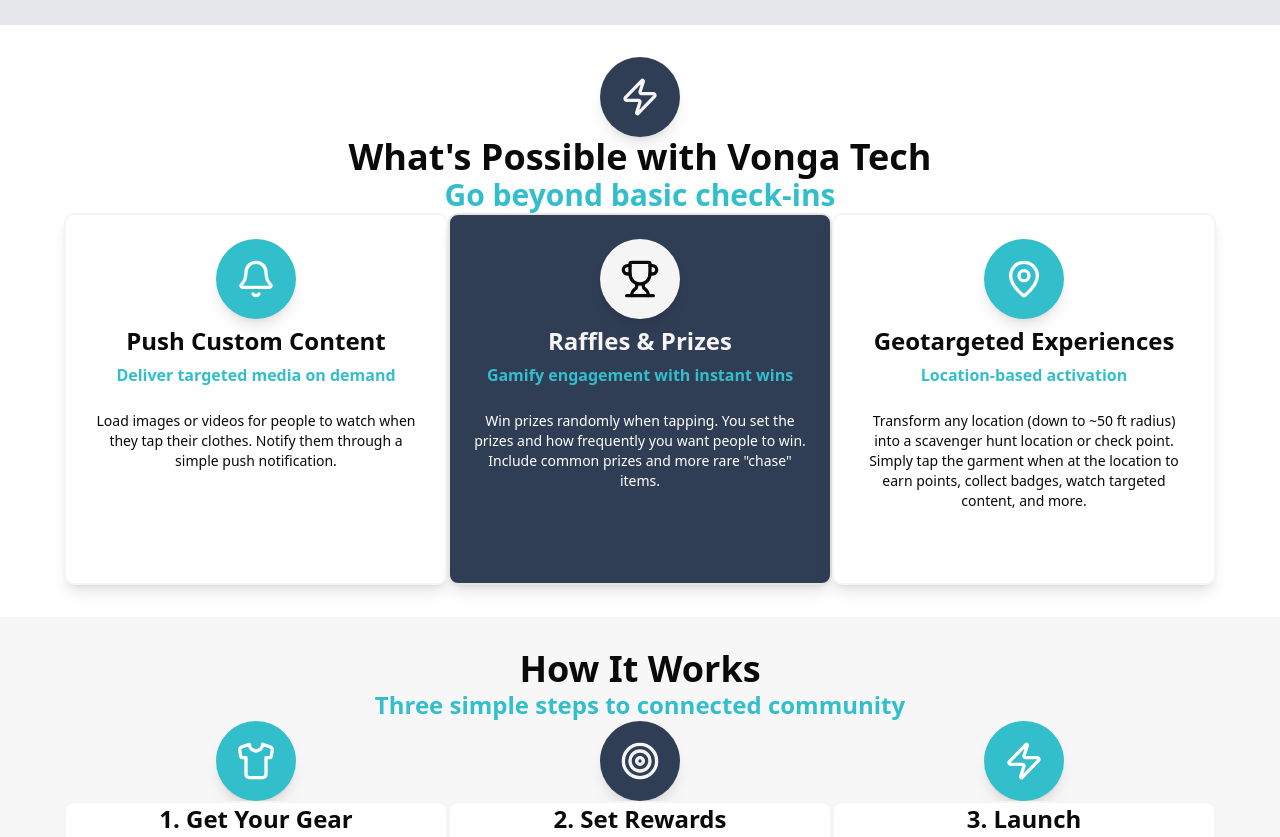
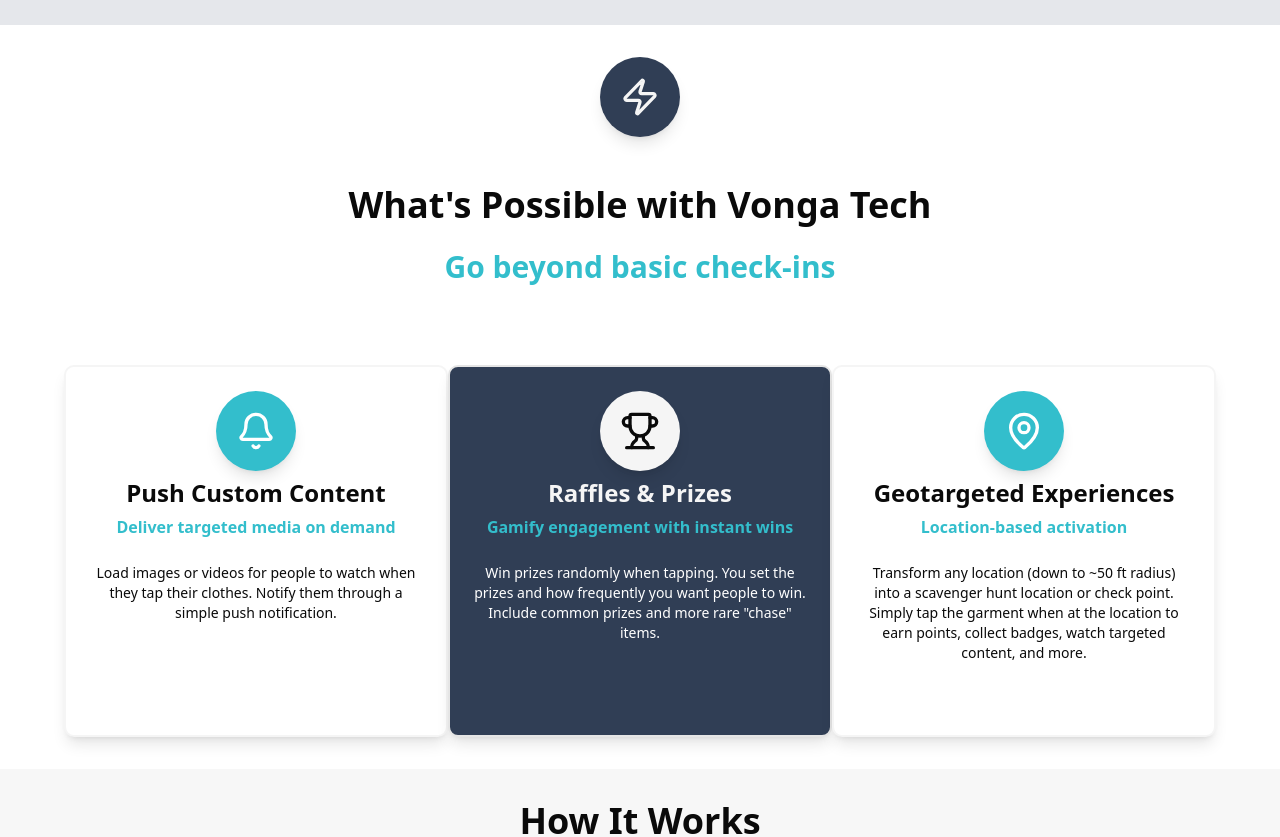
Before and after one commit to billriesner/vongab2b, a Next.js app: page /club in a window 1280 px wide. Shown: the part 2040-2877 px from the top of the page. Built offline with nearby package versions, Linux system fonts and the light colour scheme.

Commit message:
Increase spacing in What's Possible section
Spacing improvements:
- Icon to H2: 48px (consistent with other sections)
- H2 to H3: 24px (tight hierarchy)
- H3 to cards: 64px → 80px (+16px more breathing room)

Section now has better vertical rhythm and less crowding between heading and cards

```diff
--- a/app/club/page.tsx
+++ b/app/club/page.tsx
@@ -141,13 +141,13 @@
         style={{ backgroundColor: '#FFFFFF' }}
       >
         <div className="max-w-6xl mx-auto">
-          <div className="flex items-center justify-center mb-3xl">
+          <div className="flex items-center justify-center" style={{ marginBottom: '48px' }}>
             <div className="w-20 h-20 rounded-full flex items-center justify-center mx-auto shadow-lg" style={{ backgroundColor: '#303E55' }}>
               <Zap className="w-10 h-10 text-accent" />
             </div>
           </div>
-          <h2 className="text-3xl md:text-4xl font-bold text-navy text-center mb-xl">What's Possible with Vonga Tech</h2>
-          <h3 className="text-2xl md:text-3xl font-bold text-center mb-3xl" style={{ color: '#33BECC' }}>Go beyond basic check-ins</h3>
+          <h2 className="text-3xl md:text-4xl font-bold text-navy text-center" style={{ marginBottom: '24px' }}>What's Possible with Vonga Tech</h2>
+          <h3 className="text-2xl md:text-3xl font-bold text-center" style={{ color: '#33BECC', marginBottom: '80px' }}>Go beyond basic check-ins</h3>
 
           <div className="grid grid-cols-1 md:grid-cols-3 gap-3xl">
             <Card className="text-center hover:shadow-xl transition-shadow border-2 border-muted" style={{ backgroundColor: '#FFFFFF' }}>
```
